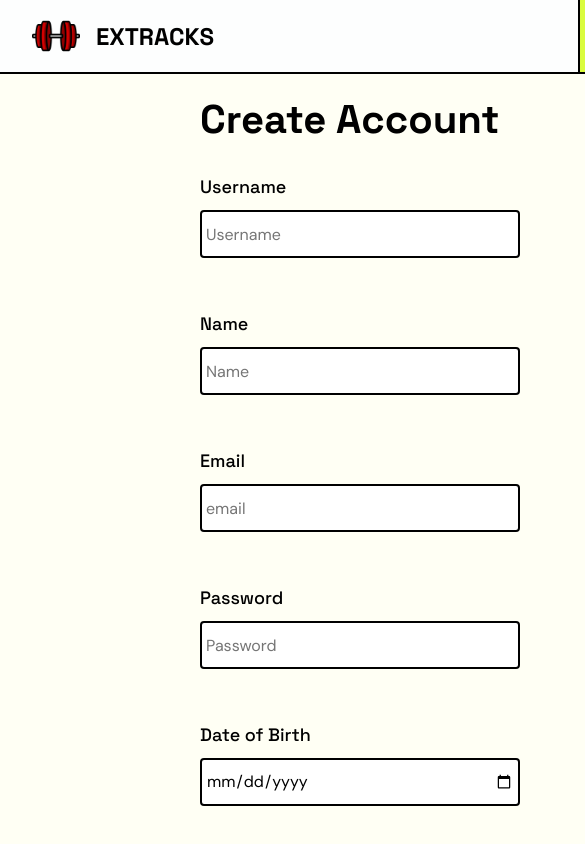
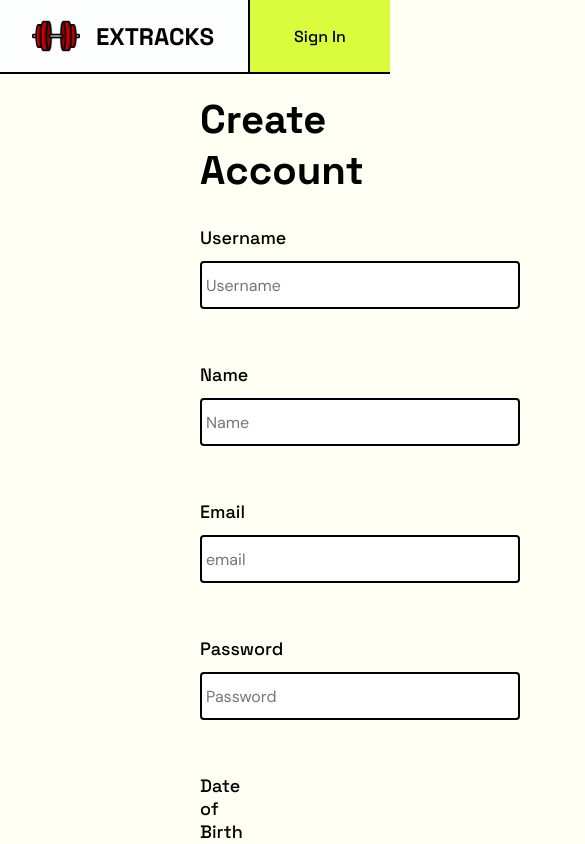
Before and after one commit to ParinchatJ/Extract_frontend, a React (Vite) app: page /signup in a window 390 px wide. Shown: the top 844 px of the page, 585 px wide, since content can reach past the window. Built offline with nearby package versions, Linux system fonts and the light colour scheme; no server answers.

Commit message:
not fin responsive

```diff
--- a/src/components/SIgnUpForm/SignUpForm.css
+++ b/src/components/SIgnUpForm/SignUpForm.css
@@ -1,20 +1,28 @@
 .container-signup {
   display: flex;
-  justify-content: space-between;
+  justify-content: center;
   width: 100%;
+}
+
+@media screen and (max-width: 768px) {
+  .container-signup {
+    display: flex;
+    flex-direction: column;
+  }
+  .container-signup .img-signup{
+    display: none;
+  }
 }
 
 .container-signup .img-signup {
   width: 50%;
   height: 150vh;
   background-color: #fb9b8b;
-}
-
-.container-signup .img-signup {
   display: flex;
   flex-direction: column;
   justify-content: space-around;
 }
+
 
 .container-signup .img-signup .pic1 {
   display: flex;
```
Lines whose indentation alone changed are shown as unchanged.
